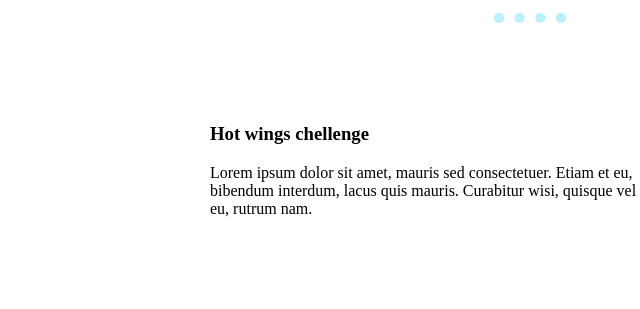
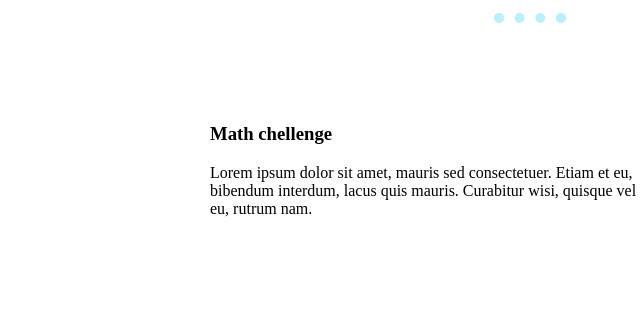
Before and after one commit to zakamdwd/cssAndHtmlOnly, a plain HTML site: page index.html in a window 1280 px wide. Shown: the part 1520-1829 px from the top of the page, 110-750 px from the left. Drawn offline with Linux system fonts and the light colour scheme.

Commit message:
Update index.html

```diff
--- a/index.html
+++ b/index.html
@@ -51,7 +51,7 @@
 
     <div class="skill-row2">
       <img class="chillie_img" src="math1.gif" alt="">
-      <h3>Hot wings chellenge</h3>
+      <h3>Math chellenge</h3>
       <p>Lorem ipsum dolor sit amet, mauris sed consectetuer. Etiam et eu, bibendum interdum, lacus quis mauris. Curabitur wisi, quisque vel eu, rutrum nam.</p>
     </div>
 </div>
```
